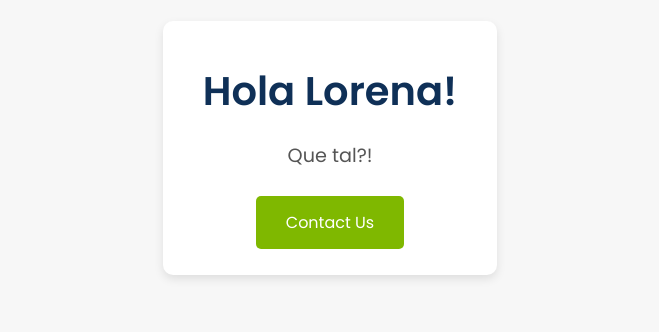
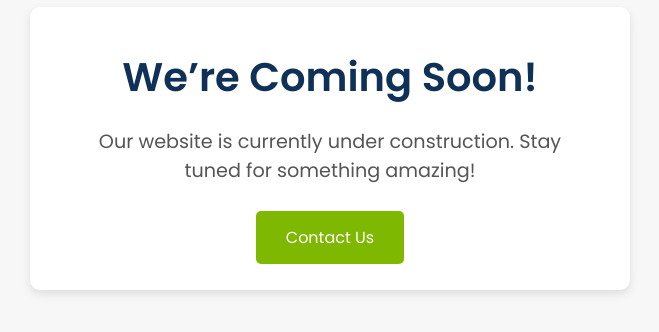
Before and after one commit to benjjamin1/new, a plain HTML site: page index.html in a window 1280 px wide. Shown: the part 252-584 px from the top of the page, without its empty margins (310-969 px from the left). Drawn offline with Linux system fonts and the light colour scheme.

Commit message:
Update index.html

```diff
--- a/index.html
+++ b/index.html
@@ -76,8 +76,8 @@
 <body>
 
     <div class="container">
-        <h1>Hola Lorena!</h1>
-        <p>Que tal?!</p>
+        <h1>We’re Coming Soon!</h1>
+        <p>Our website is currently under construction. Stay tuned for something amazing!</p>
         <a href="mailto:contact@benni.se" class="cta">Contact Us</a>
     </div>
 
```
